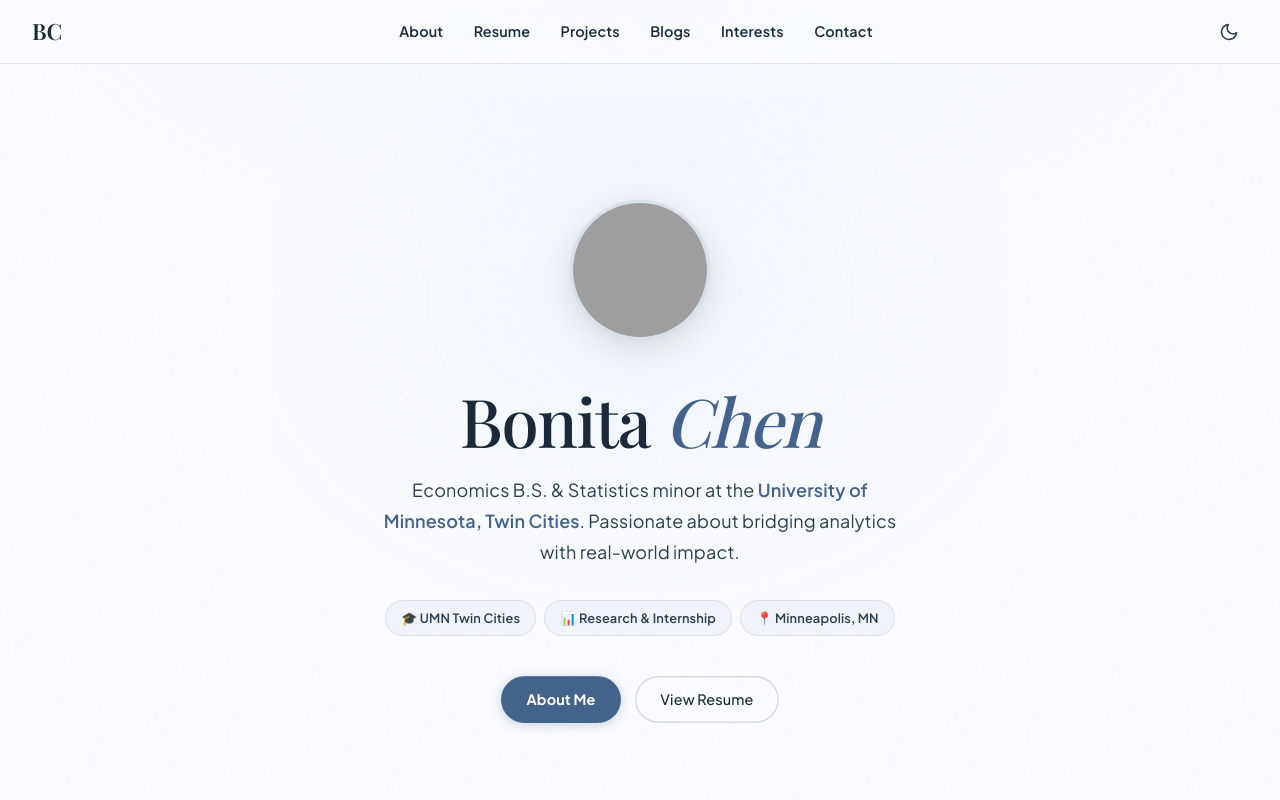
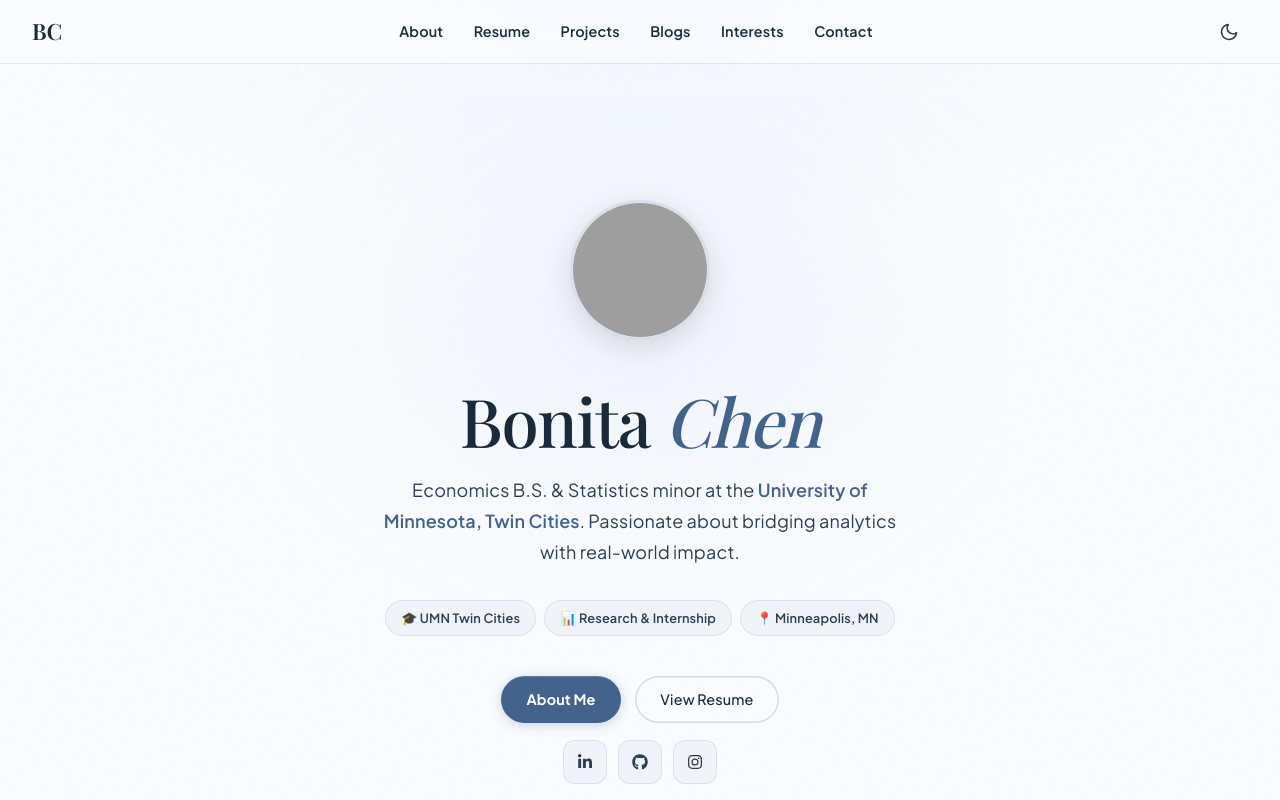
Before and after one commit to Bonita-Chen/Bonita-Chen.github.io, a Next.js app: page / in a window 1280 px wide. Shown: the top 800 px of the page. Built offline with nearby package versions, Linux system fonts and the light colour scheme; no server answers; grey boxes are pictures that could not be loaded; a web font is replaced by a local one.

Commit message:
Refine hero tooltips, social links, and contact layout

```diff
--- a/app/contact/page.tsx
+++ b/app/contact/page.tsx
@@ -24,7 +24,7 @@ export default function ContactPage() {
           <div className="contact-card-glow" aria-hidden="true" />
           <div className="contact-card-inner">
             <div className="contact-email-block">
-              <p className="contact-label">Send me an email via</p>
+              <p className="contact-label">Send me an email</p>
               <EmailLink />
               <p className="contact-hint">Usually respond within 24 hours</p>
             </div>
--- a/app/styles/pages/content.css
+++ b/app/styles/pages/content.css
@@ -135,12 +135,13 @@
   margin: 0 auto;
   display: flex;
   flex-direction: column;
-  justify-content: center;
+  justify-content: flex-start;
+  padding-top: 3.25rem;
 }
 
 .contact-header {
   text-align: center;
-  margin-bottom: 2.5rem;
+  margin-bottom: 1.6rem;
 }
 
 .contact-header .page-title {
--- a/app/styles/pages/home.css
+++ b/app/styles/pages/home.css
@@ -124,7 +124,10 @@
   position: absolute;
   left: 50%;
   bottom: calc(100% + 10px);
-  padding: 0.55rem 0.9rem;
+  display: flex;
+  flex-direction: column;
+  gap: 0.18rem;
+  padding: 0.65rem 0.95rem;
   border-radius: 8px;
   background: var(--color-fg-bold);
   color: var(--color-bg);
@@ -132,8 +135,10 @@
   font-weight: 500;
   line-height: 1.5;
   text-align: left;
-  white-space: normal;
-  max-width: 17.5rem;
+  white-space: nowrap;
+  min-width: 22rem;
+  width: max-content;
+  max-width: min(24rem, calc(100vw - 2rem));
   opacity: 0;
   pointer-events: none;
   transform: translateX(-50%) translateY(6px);
@@ -142,6 +147,10 @@
     opacity var(--duration-fast) var(--ease-out),
     transform var(--duration-fast) var(--ease-out);
   z-index: 10;
+}
+
+.hero-chip-tooltip-item {
+  display: block;
 }
 
 .hero-chip-tooltip::after {
@@ -164,6 +173,53 @@
   gap: 0.85rem;
   justify-content: center;
   flex-wrap: wrap;
+}
+
+.hero-social {
+  display: flex;
+  justify-content: center;
+  margin-top: 1.1rem;
+}
+
+.hero-social .icons {
+  display: flex;
+  align-items: center;
+  justify-content: center;
+  gap: 0.7rem;
+  margin: 0;
+  padding: 0;
+  list-style: none;
+}
+
+.hero-social .icons li {
+  padding: 0;
+}
+
+.hero-social .icons li a {
+  width: 44px;
+  height: 44px;
+  display: flex;
+  align-items: center;
+  justify-content: center;
+  border: 1px solid var(--color-border);
+  border-radius: 12px;
+  background: var(--color-bg-alt);
+  color: var(--color-fg);
+  font-size: 1rem;
+  transition:
+    border-color var(--duration-fast) var(--ease-out),
+    color var(--duration-fast) var(--ease-out),
+    background-color var(--duration-fast) var(--ease-out),
+    transform var(--duration-fast) var(--ease-out),
+    box-shadow var(--duration-fast) var(--ease-out);
+}
+
+.hero-social .icons li a:hover {
+  border-color: var(--color-accent);
+  color: var(--color-white);
+  background: var(--color-accent);
+  transform: translateY(-2px);
+  box-shadow: var(--shadow-md);
 }
 
 .hero-bg {
@@ -204,4 +260,10 @@
   .hero {
     padding: 4.5rem 1.5rem 3rem;
   }
+
+  .hero-chip-tooltip {
+    min-width: auto;
+    width: min(19rem, calc(100vw - 2rem));
+    white-space: normal;
+  }
 }
--- a/src/components/Template/Hero.tsx
+++ b/src/components/Template/Hero.tsx
@@ -1,4 +1,6 @@
 import Link from 'next/link';
+
+import ContactIcons from '@/components/Contact/ContactIcons';
 
 import ThemePortrait from './ThemePortrait';
 
@@ -31,25 +33,34 @@ export default function Hero() {
           <span className="hero-chip">
             🎓 UMN Twin Cities
             <span className="hero-chip-tooltip">
-              Economics B.S. &amp; Statistics minor
-              <br />
-              Graduating in May, 2026
+              <span className="hero-chip-tooltip-item">
+                • Economics B.S. &amp; Statistics minor
+              </span>
+              <span className="hero-chip-tooltip-item">
+                • Graduating in May, 2026
+              </span>
             </span>
           </span>
           <span className="hero-chip">
             📊 Research &amp; Internship
             <span className="hero-chip-tooltip">
-              Research @ Heller-Hurwicz Economics Institute
-              <br />
-              Internships @ Goat Consulting &amp; Bio-Techne
+              <span className="hero-chip-tooltip-item">
+                • Research @ Heller-Hurwicz Economics Institute
+              </span>
+              <span className="hero-chip-tooltip-item">
+                • Internships @ Goat Consulting &amp; Bio-Techne
+              </span>
             </span>
           </span>
           <span className="hero-chip">
             📍 Minneapolis, MN
             <span className="hero-chip-tooltip">
-              Based in Minneapolis since 2024
-              <br />
-              Open to opportunities nationwide
+              <span className="hero-chip-tooltip-item">
+                • Based in Minneapolis since 2024
+              </span>
+              <span className="hero-chip-tooltip-item">
+                • Open to opportunities nationwide
+              </span>
             </span>
           </span>
         </div>
@@ -62,6 +73,10 @@ export default function Hero() {
             View Resume
           </Link>
         </div>
+
+        <div className="hero-social fade-in stagger-5">
+          <ContactIcons />
+        </div>
       </div>
 
       <div className="hero-bg" aria-hidden="true">
```
Also changed, not shown: 1 other file (tests, documents, lock files or other folders).
